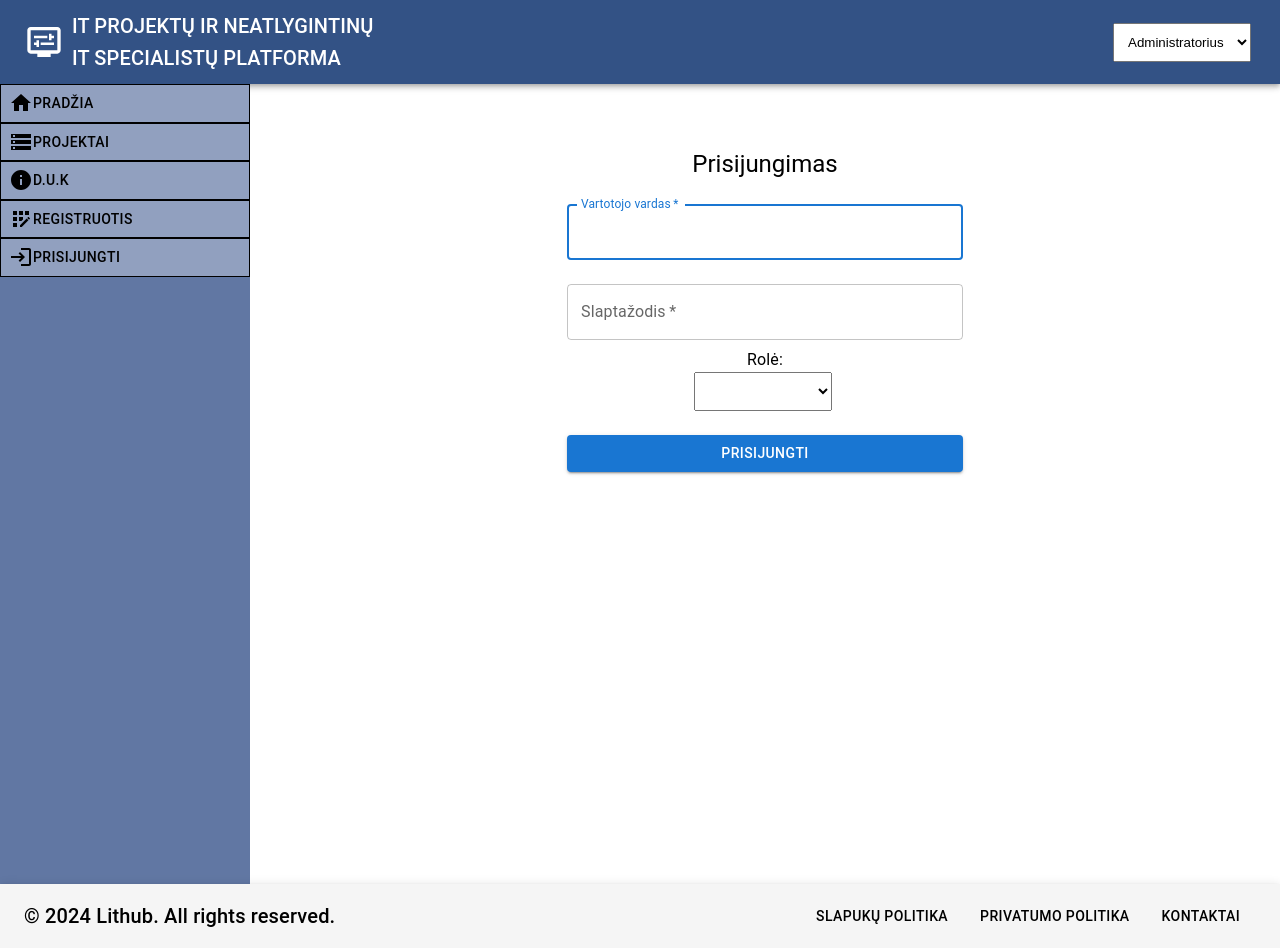
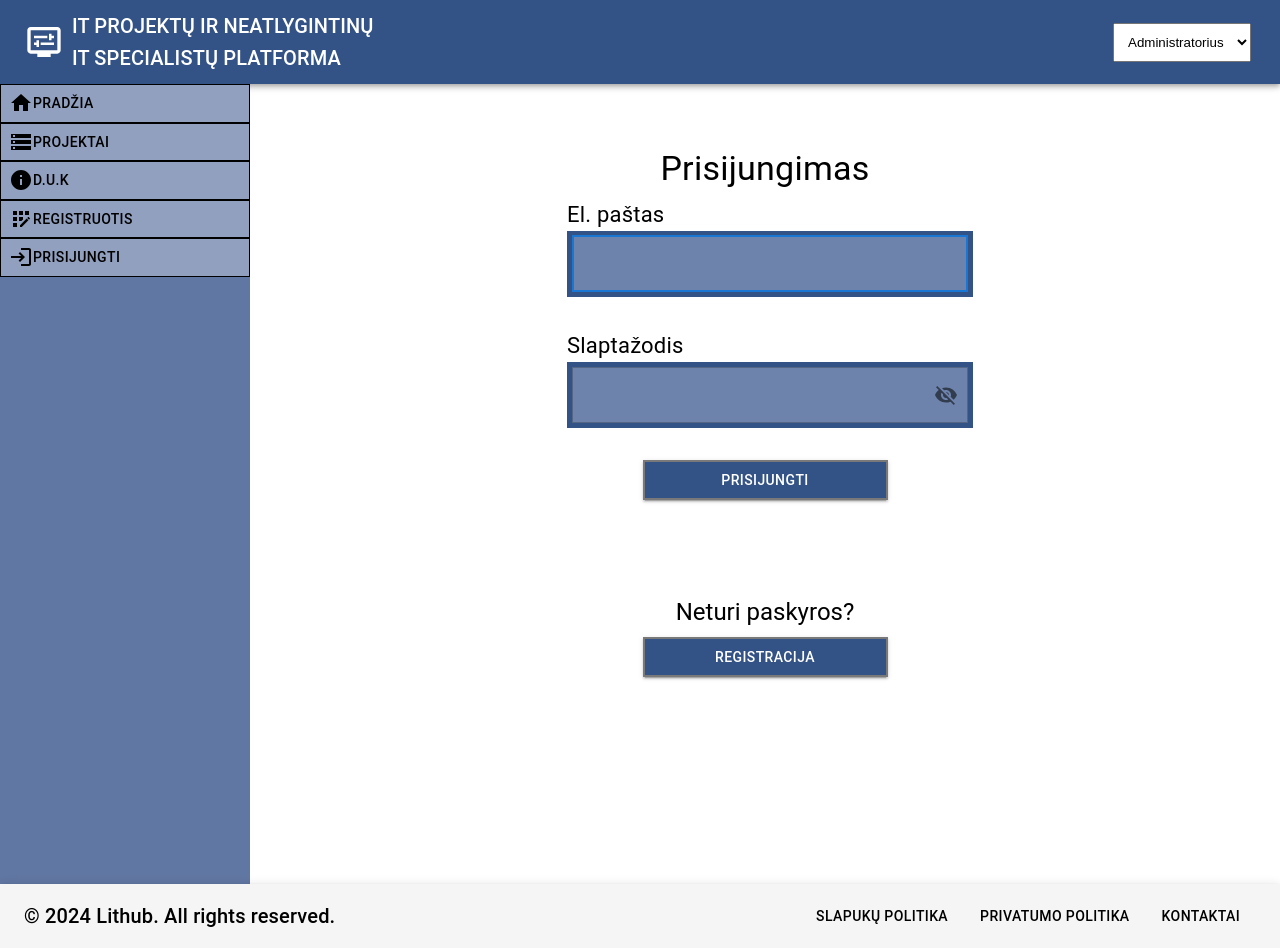
Before and after one commit to Kazill/LitHub, a React (Create React App) app in the folder lithub/: page /login in a window 1280 px wide. Built offline with nearby package versions, Linux system fonts and the light colour scheme; no server answers.

Commit message:
updated login page design

```diff
--- a/lithub/src/pages/Login.tsx
+++ b/lithub/src/pages/Login.tsx
@@ -3,12 +3,12 @@ import {
     Button,
     Box,
     Container,
-    Checkbox, FormControlLabel, TextField
+    Checkbox, FormControlLabel, TextField, InputAdornment, IconButton
 } from "@mui/material";
 import React, { useState, useEffect } from 'react';
 import {Link, useNavigate} from "react-router-dom";
 import MenuIcon from '@mui/icons-material/Menu';
-import {AccountCircle} from "@mui/icons-material";
+import {AccountCircle, Visibility, VisibilityOff} from "@mui/icons-material";
 import axios from "axios";
 const Login = () => {
     const navigate = useNavigate();
@@ -20,23 +20,27 @@ const Login = () => {
 
 
     const [formData, setFormData] = useState({
-        UserName: '',
+        Email: '',
         Password: '',
         Role: ''
     });
 
     const [errorMessages, setErrorMessages] = useState({
-        UserName: '',
+        Email: '',
         Password: '',
         login: ''
     });
+    const [showPassword, setShowPassword] = useState(false);
+    const handleClickShowPassword = () => {
+        setShowPassword(!showPassword);
+    };
 
     const validateForm = () => {
         let isValid = true;
-        let errors = { UserName: '', Password: '', login: '' };
+        let errors = { Email: '', Password: '', login: '' };
 
-        if (!formData.UserName) {
-            errors.UserName = 'Vartotojo vardas yra privalomas.';
+        if (!formData.Email) {
+            errors.Email = 'El. paštas yra privalomas.';
             isValid = false;
         }
 
@@ -48,28 +52,7 @@ const Login = () => {
         setErrorMessages(errors);
         return isValid;
     };
-    const updateRoleInBackend = (newRole: string) => {
-        // Send request to update role in the backend
-        fetch('https://localhost:7054/api/Roles/update', {
-            method: 'POST',
-            headers: {
-                'Content-Type': 'application/json',
-            },
-            body: JSON.stringify({ Name: newRole }),
-        })
-            .then(response => {
-                if (!response.ok) {
-                    throw new Error('Failed to update role');
-                }
-                return response.json();
-            })
-            .then(data => {
-                console.log('Role updated successfully:', data);
-            })
-            .catch(error => {
-                console.error('Error updating role:', error);
-            });
-    };
+
     const handleInputChange = (e: React.ChangeEvent<HTMLInputElement>) => {
         const { name, value } = e.target;
         setFormData({ ...formData, [name]: value });
@@ -91,12 +74,11 @@ const Login = () => {
             });
 
             localStorage.setItem('accessToken', response.data)
-            await updateRoleInBackend(formData.Role);
             navigate('/');
         }catch (e) {
             if (axios.isAxiosError(e)) {
                 if (e.response && e.response.status === 400) {
-                    setErrorMessages({ ...errorMessages, login: 'Neteisingas vartotojo vardas arba slaptažodis.' });
+                    setErrorMessages({ ...errorMessages, login: 'Neteisingas el. paštas arba slaptažodis.' });
                     console.log("400 Error Message: ", e.response.data);
                 } else {
                     console.error('Error submitting form:', e);
@@ -107,10 +89,6 @@ const Login = () => {
         }
 
     };
-    const handleRoleChange = (event: React.ChangeEvent<HTMLSelectElement>) => {
-        const newRole = event.target.value;
-        setFormData({...formData,"Role":newRole})
-    };
 
     return(
         <Container maxWidth="xs">
@@ -120,32 +98,56 @@ const Login = () => {
                 flexDirection: "column",
                 alignItems: "center",
             }}>
-              <Typography variant="h5">Prisijungimas</Typography>
+              <Typography variant="h4">Prisijungimas</Typography>
             </Box>
             <Box component="form" onSubmit={handleSubmit} noValidate sx={{ mt: 1 }}>
+            <Typography sx={{textAlign: "left", fontSize: 22}}>El. paštas</Typography>
                 <TextField
                     margin="normal"
                     required
                     fullWidth
-                    id="UserName"
-                    label="Vartotojo vardas"
-                    name="UserName"
-                    autoComplete="username"
+                    id="Email"
+                    name="Email"
+                    autoComplete="email"
                     autoFocus
-                    error={Boolean(errorMessages.UserName)}
+                    error={Boolean(errorMessages.Email)}
                     onChange={handleInputChange}
+                    InputProps={{ sx: { borderRadius: 0 } }}
+                    sx={{
+                        mt: 0,
+                        bgcolor: '#6E83AC',
+                        border: '5px solid #335285',
+                        borderRadius: 0,
+                    }}
                 />
+                <Typography sx={{mt: 3,textAlign: "left", fontSize: 22}}>Slaptažodis</Typography>
                 <TextField
                     margin="normal"
                     required
                     fullWidth
                     name="Password"
-                    label="Slaptažodis"
-                    type="Password"
+                    type={showPassword ? "text" : "password"}
                     id="Password"
                     autoComplete="current-password"
                     error={Boolean(errorMessages.Password)}
                     onChange={handleInputChange}
+                    InputProps={{endAdornment: (
+                            <InputAdornment position="end">
+                                <IconButton
+                                    aria-label="toggle password visibility"
+                                    onClick={handleClickShowPassword}
+                                    edge="end"
+                                >
+                                    {showPassword ? <Visibility /> : <VisibilityOff />}
+                                </IconButton>
+                            </InputAdornment>
+                        ), sx: { borderRadius: 0 } }}
+                    sx={{
+                        mt: 0,
+                        bgcolor: '#6E83AC',
+                        border: '5px solid #335285',
+                        borderRadius: 0,
+                    }}
                 />
                 {/*<FormControlLabel*/}
                 {/*    control={<Checkbox value="remember" color="primary" />}*/}
@@ -154,21 +156,27 @@ const Login = () => {
                 {errorMessages.login && (
                     <Typography color="error" align="center">{errorMessages.login}</Typography>
                 )}
-                <Typography>Rolė:</Typography>
-                <select id="role" onChange={handleRoleChange}>
-                    <option value=""></option>
-                    <option value="Administratorius">Administratorius</option>
-                    <option value="Prisiregistravęs">Prisiregistravęs</option>
-                    <option value="Patvirtinas">Patvirtinas</option>
-                </select>
                 <Button
                     type="submit"
-                    fullWidth
                     variant="contained"
-                    sx={{ mt: 3, mb: 2 }}
+                    sx={{ mt: 3, mb: 2,
+                        bgcolor: '#335285',
+                        border: '2px solid #797979',
+                        borderRadius: 0,
+                        width: 245,
+                        }}
                 >
                     Prisijungti
                 </Button>
+            </Box>
+            <Box sx={{ mt: 10 }}>
+                <Typography variant="h5">Neturi paskyros?</Typography>
+                <Button href="/register" variant="contained" className="loginButton" sx={{ mt: 1, mb: 2,
+                    bgcolor: '#335285',
+                    border: '2px solid #797979',
+                    borderRadius: 0,
+                    width: 245
+                }}> Registracija</Button>
             </Box>
         </Container>
     )
```
Also changed, not shown: 25 other files (tests, documents, lock files or other folders).
